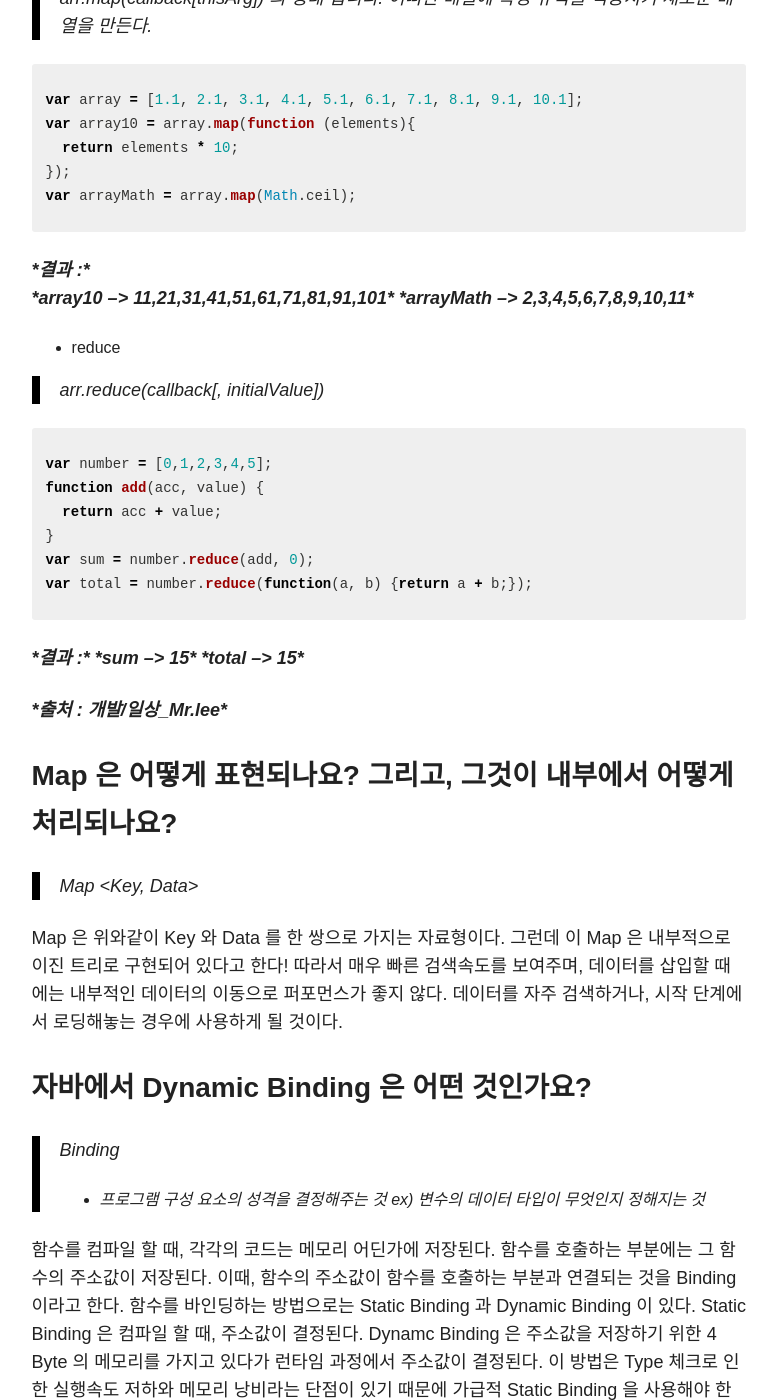
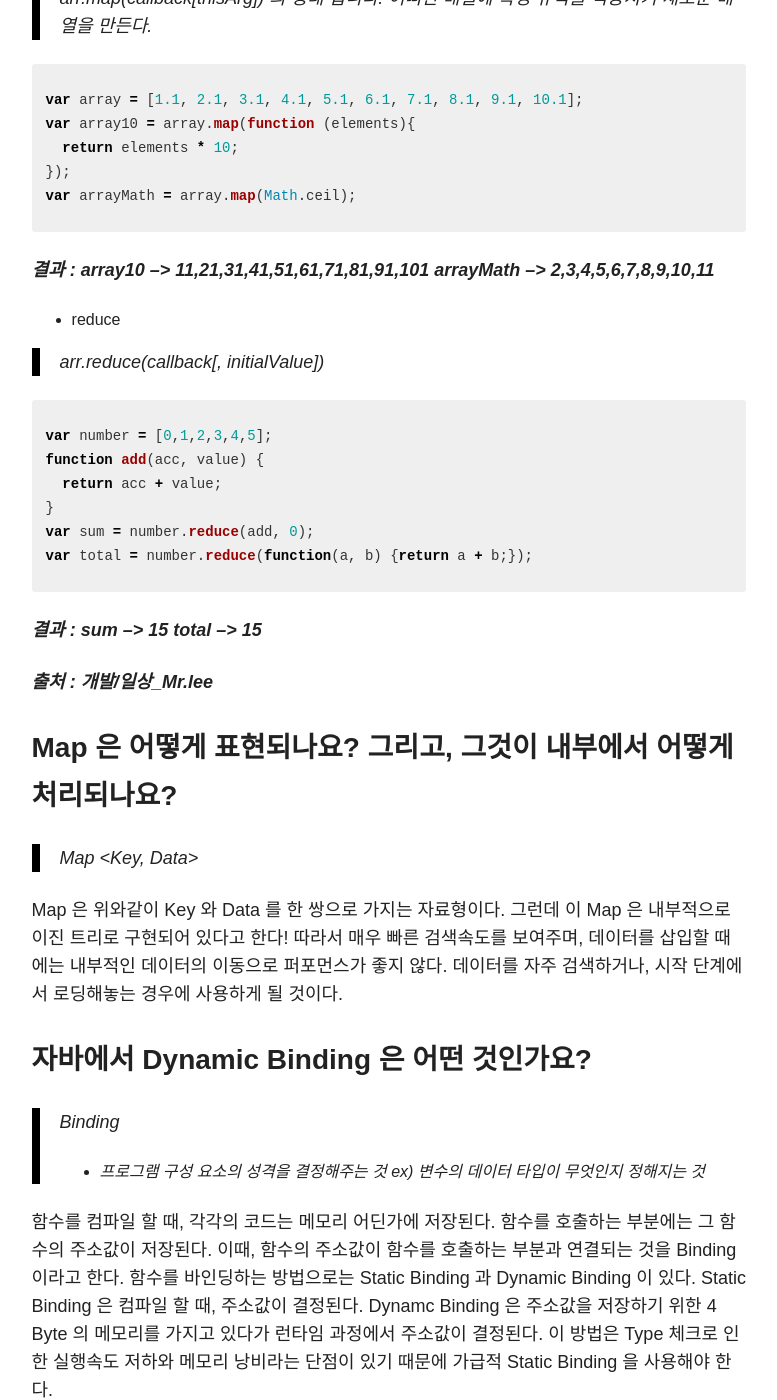
Before and after one commit to johanneslee/johanneslee.github.io, a Jekyll site: the page built from _posts/articles/2017-11-27-page5.md, in a window 1280 px wide and 1400 px high, scrolled down 1828 px. Shown: the whole window, without its empty margins (348-1125 px from the left). Built offline with Jekyll 4.4.1, drawn with Linux system fonts in a browser that asks for light colours; nearby versions of some CDN libraries.

```diff
--- a/_posts/articles/2017-11-27-page5.md
+++ b/_posts/articles/2017-11-27-page5.md
@@ -51,9 +51,9 @@ var array10 = array.map(function (elements){
 var arrayMath = array.map(Math.ceil);
 {% endhighlight %}
 
-___*결과 :*___
-___*array10 --> 11,21,31,41,51,61,71,81,91,101*___
-___*arrayMath --> 2,3,4,5,6,7,8,9,10,11*___
+__*결과 :*__
+__*array10 --> 11,21,31,41,51,61,71,81,91,101*__
+__*arrayMath --> 2,3,4,5,6,7,8,9,10,11*__
 
 * reduce
 
@@ -68,11 +68,11 @@ var sum = number.reduce(add, 0);
 var total = number.reduce(function(a, b) {return a + b;});
 {% endhighlight %}
 
-___*결과 :*___
-___*sum --> 15*___
-___*total --> 15*___
+__*결과 :*__
+__*sum --> 15*__
+__*total --> 15*__
 
-___*출처 : [개발/일상_Mr.lee](http://lee-mandu.tistory.com/9)*___
+__*출처 : [개발/일상_Mr.lee](http://lee-mandu.tistory.com/9)*__
 
 ### Map 은 어떻게 표현되나요? 그리고, 그것이 내부에서 어떻게 처리되나요?
 
@@ -90,4 +90,4 @@ Map 은 위와같이 Key 와 Data 를 한 쌍으로 가지는 자료형이다.
 
 그럼에도 불구하고 동적 바인딩을 하는 이유는, 어떤 포인터가 접근하는 지와 상관없이 참조된 인스턴스의 실제 클래스형에 따라 재정의된 함수 호출이 가능하기 때문이라고 한다.
 
-___*출처: [Empty](http://secretroute.tistory.com/entry/140819)*___
+__*출처: [Empty](http://secretroute.tistory.com/entry/140819)*__
```
